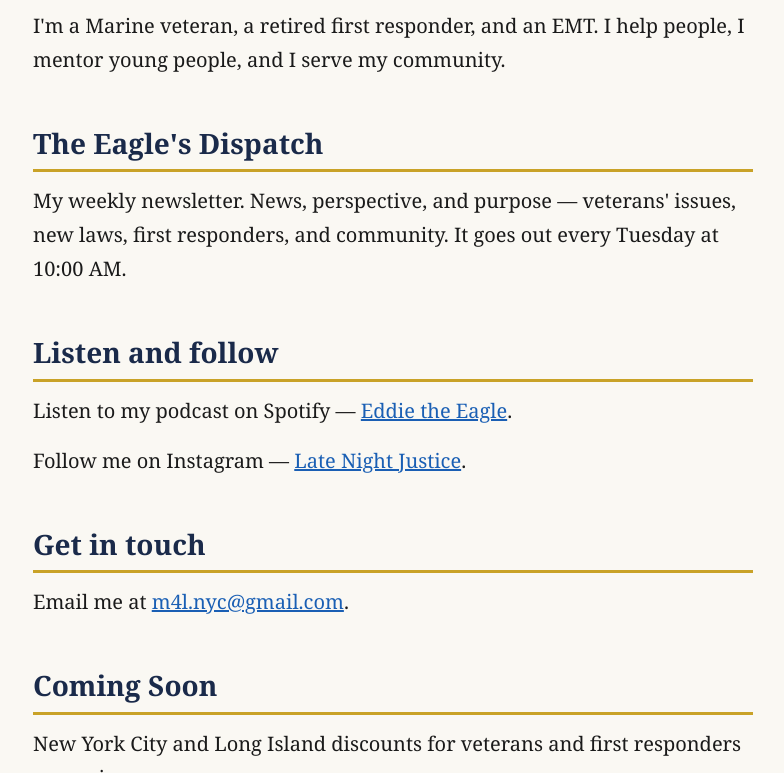
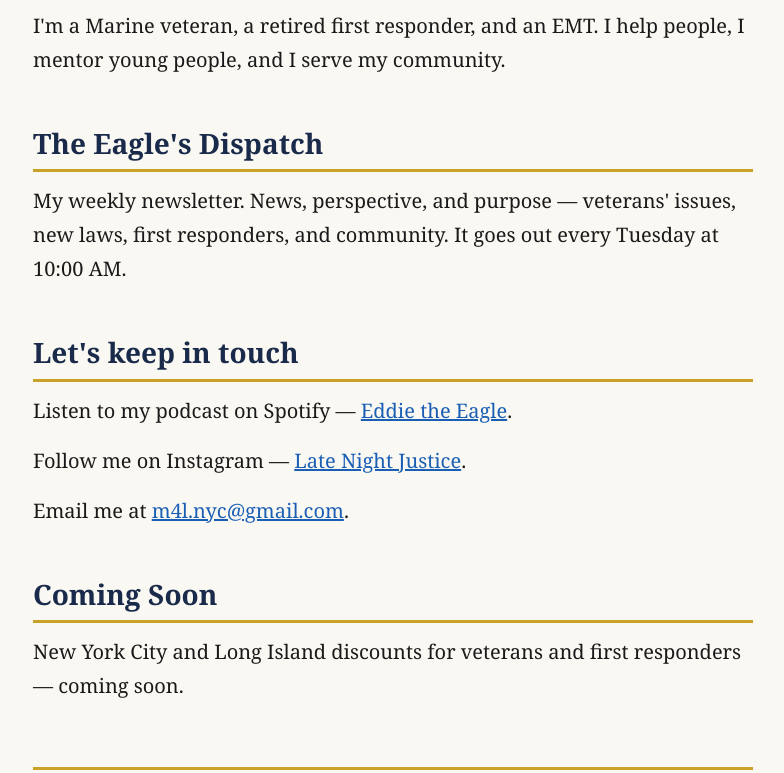
Before and after one commit to nystmarine/nystmarine.github.io, a plain HTML site: page index.html in a window 1280 px wide. Shown: the part 470-1243 px from the top of the page, without its empty margins (247-1031 px from the left). Drawn offline with Linux system fonts and the light colour scheme.

Commit message:
Combine Listen and follow and Get in touch into Let's keep in touch

```diff
--- a/index.html
+++ b/index.html
@@ -108,11 +108,9 @@
 
 <p class="subscribe-top"><script async src="https://subscribe-forms.beehiiv.com/v3/loader.js" data-beehiiv-form="e410d197-742d-4332-9329-a1420e7ddfb8"></script></p>
 
-<h2>Listen and follow</h2>
+<h2>Let's keep in touch</h2>
 <p>Listen to my podcast on Spotify — <a href="https://open.spotify.com/show/20wzwQB0XGACHQVzW0LVBo">Eddie the Eagle</a>.</p>
 <p>Follow me on Instagram — <a href="https://www.instagram.com/latenightjustice">Late Night Justice</a>.</p>
-
-<h2>Get in touch</h2>
 <p>Email me at <a href="https://mail.google.com/mail/?view=cm&fs=1&to=m4l.nyc@gmail.com">m4l.nyc@gmail.com</a>.</p>
 
 <h2>Coming Soon</h2>
```
